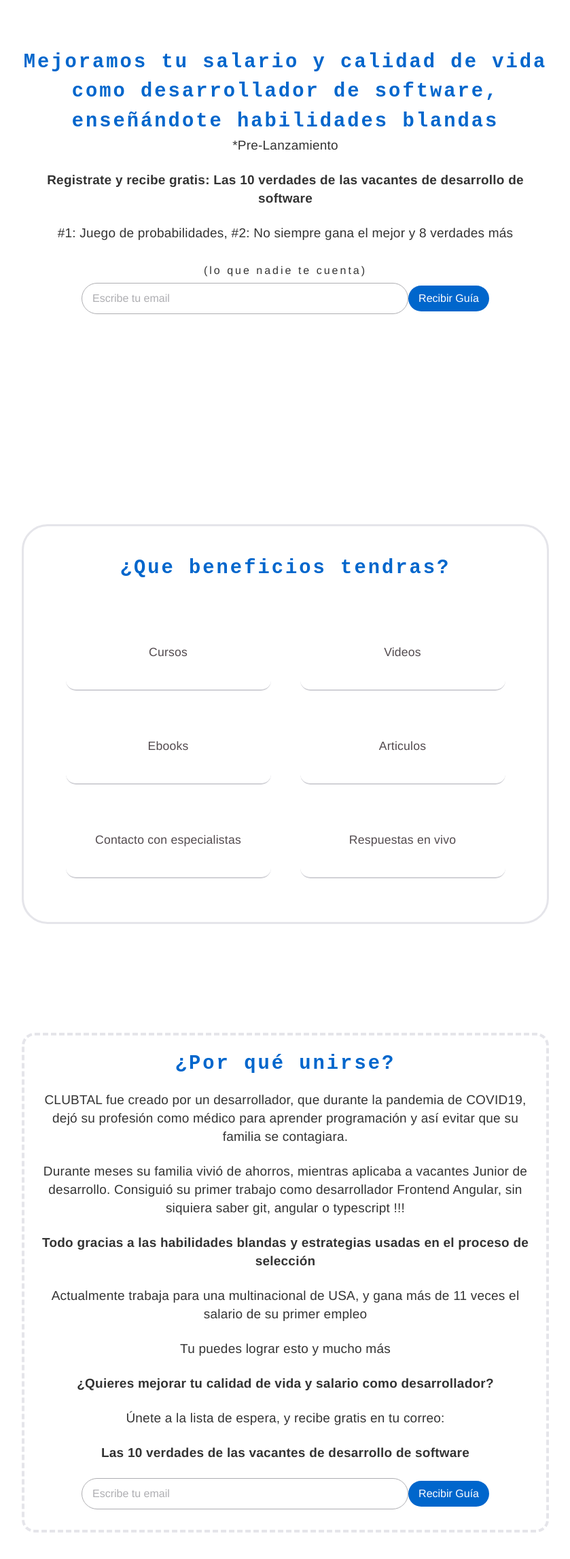
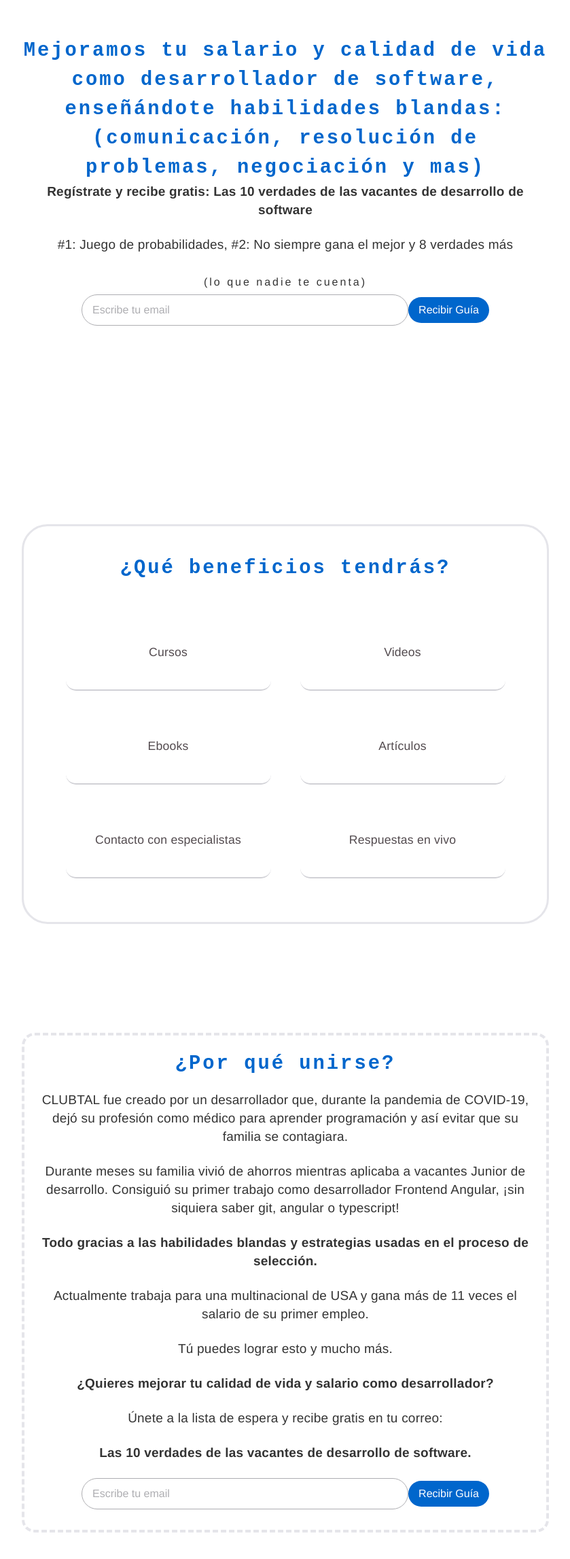
Before and after one commit to MEGAFRAN/clubtal, a Next.js app: page / in a window 1280 px wide. Shown: the part 129-2422 px from the top of the page at 68% size, without its empty margins (220-1059 px from the left). Built offline with nearby package versions, Linux system fonts and the light colour scheme.

Commit message:
feature: metatag updates

```diff
--- a/app/components/email_form/EmailForm.tsx
+++ b/app/components/email_form/EmailForm.tsx
@@ -8,11 +8,11 @@ const EmailForm = () => {
 
   const handleSubmit = async (event: React.FormEvent) => {
     event.preventDefault()
-    await addCmsUserEmail(email)
     await downloadAsset(
       "10_VERDADES_DE_LAS_VACANTES_DE_DESARROLLO_DE_SOFTWARE.pdf?sp=r&st=2023-10-18T23:09:28Z&se=2023-11-02T07:09:28Z&sv=2022-11-02&sr=b&sig=gWlsBfiVfw2B4tAx7qTaRp%2FuP1kmI4QMIK0ooKntfpQ%3D",
       "10_VERDADES_DE_LAS_VACANTES_DE_DESARROLLO_DE_SOFTWARE.pdf",
     )
+    await addCmsUserEmail(email)
   }
 
   return (
--- a/pages/index.tsx
+++ b/pages/index.tsx
@@ -1,17 +1,9 @@
 import React from "react"
-import { getStaticPropsIndexContent } from "../lib/pages"
 import PageHead from "../app/components/page_head/PageHead"
 import { IndexContent } from "../app/constants/types/content_models/types"
-import HeaderSearch from "../app/components/sections/above_fold/header_search/HeaderSearch"
-import { Company } from "../app/constants/interfaces/content_models/interfaces"
-import cmsCrud from "../lib/sanity/crud/crud"
-import BottomBar from "../app/components/bottomBar/BottomBar"
 import styles from "../app/styles/pages/index.module.scss"
-import Breadcrumb from "../app/components/breadcrumb/Breadcrumb"
 import EmailForm from "../app/components/email_form/EmailForm"
-import MagicLinkLogin from "../app/components/magic_link_login/MagicLinkLogin"
 import SectionUnderlineList from "../app/components/sections/underline_list/SectionUnderlineList"
-import downloadAsset from "../app/services/form_services/download_asset/download-asset.service"
 import SectionAnalytics from "../app/components/sections/analytics/SectionAnalytics"
 
 // const getStaticProps = getStaticPropsIndexContent
@@ -19,17 +11,25 @@ import SectionAnalytics from "../app/components/sections/analytics/SectionAnalyt
 const Home = ({ homePageData, categories }: IndexContent) => (
   // const { metaDescription, headerTitle } = homePageData || {}
   <>
-    <PageHead description={""} title={"clubtal"} locale={"es"} url={"https://www.clubtal.dev"} />
+    <PageHead
+      description={
+        "Mejora tu salario y calidad de vida como desarrollador de software. Aprende habilidades blandas como comunicación, resolución de problemas, negociación y mas"
+      }
+      title={
+        "Mejora Tu Salario y Calidad de Vida como Desarrollador de Software con habilidades Blandas | Clubtal"
+      }
+      locale={"es"}
+      url={"https://clubtal.dev"}
+    />
     <section className={styles.container}>
       <header>
         <h1>
           Mejoramos tu salario y calidad de vida como desarrollador de software, enseñándote
-          habilidades blandas
+          habilidades blandas: (comunicación, resolución de problemas, negociación y mas)
         </h1>
-        <p>*Pre-Lanzamiento</p>
         <p>
           <strong>
-            Registrate y recibe gratis: Las 10 verdades de las vacantes de desarrollo de software
+            Regístrate y recibe gratis: Las 10 verdades de las vacantes de desarrollo de software
           </strong>
         </p>
         <p>#1: Juego de probabilidades, #2: No siempre gana el mejor y 8 verdades más</p>
@@ -41,42 +41,42 @@ const Home = ({ homePageData, categories }: IndexContent) => (
           "Cursos",
           "Videos",
           "Ebooks",
-          "Articulos",
+          "Artículos",
           "Contacto con especialistas",
           "Respuestas en vivo",
         ]}
-        title="¿Que beneficios tendras?"
+        title="¿Qué beneficios tendrás?"
         buttonText="Quiero unirme"
         sectionToScroll="section-underline-list"
       />
       <section className={styles.why_join}>
         <h2>¿Por qué unirse?</h2>
         <p>
-          CLUBTAL fue creado por un desarrollador, que durante la pandemia de COVID19, dejó su
+          CLUBTAL fue creado por un desarrollador que, durante la pandemia de COVID-19, dejó su
           profesión como médico para aprender programación y así evitar que su familia se
           contagiara.
         </p>
         <p>
-          Durante meses su familia vivió de ahorros, mientras aplicaba a vacantes Junior de
-          desarrollo. Consiguió su primer trabajo como desarrollador Frontend Angular, sin siquiera
-          saber git, angular o typescript !!!
+          Durante meses su familia vivió de ahorros mientras aplicaba a vacantes Junior de
+          desarrollo. Consiguió su primer trabajo como desarrollador Frontend Angular, ¡sin siquiera
+          saber git, angular o typescript!
         </p>
         <p>
           <strong>
-            Todo gracias a las habilidades blandas y estrategias usadas en el proceso de selección
+            Todo gracias a las habilidades blandas y estrategias usadas en el proceso de selección.
           </strong>
         </p>
         <p>
-          Actualmente trabaja para una multinacional de USA, y gana más de 11 veces el salario de su
-          primer empleo
+          Actualmente trabaja para una multinacional de USA y gana más de 11 veces el salario de su
+          primer empleo.
         </p>
-        <p>Tu puedes lograr esto y mucho más</p>
+        <p>Tú puedes lograr esto y mucho más.</p>
         <p>
           <strong>¿Quieres mejorar tu calidad de vida y salario como desarrollador?</strong>
         </p>
-        <p>Únete a la lista de espera, y recibe gratis en tu correo:</p>
+        <p>Únete a la lista de espera y recibe gratis en tu correo:</p>
         <p>
-          <strong>Las 10 verdades de las vacantes de desarrollo de software</strong>
+          <strong>Las 10 verdades de las vacantes de desarrollo de software.</strong>
         </p>
         <EmailForm />
       </section>
```
